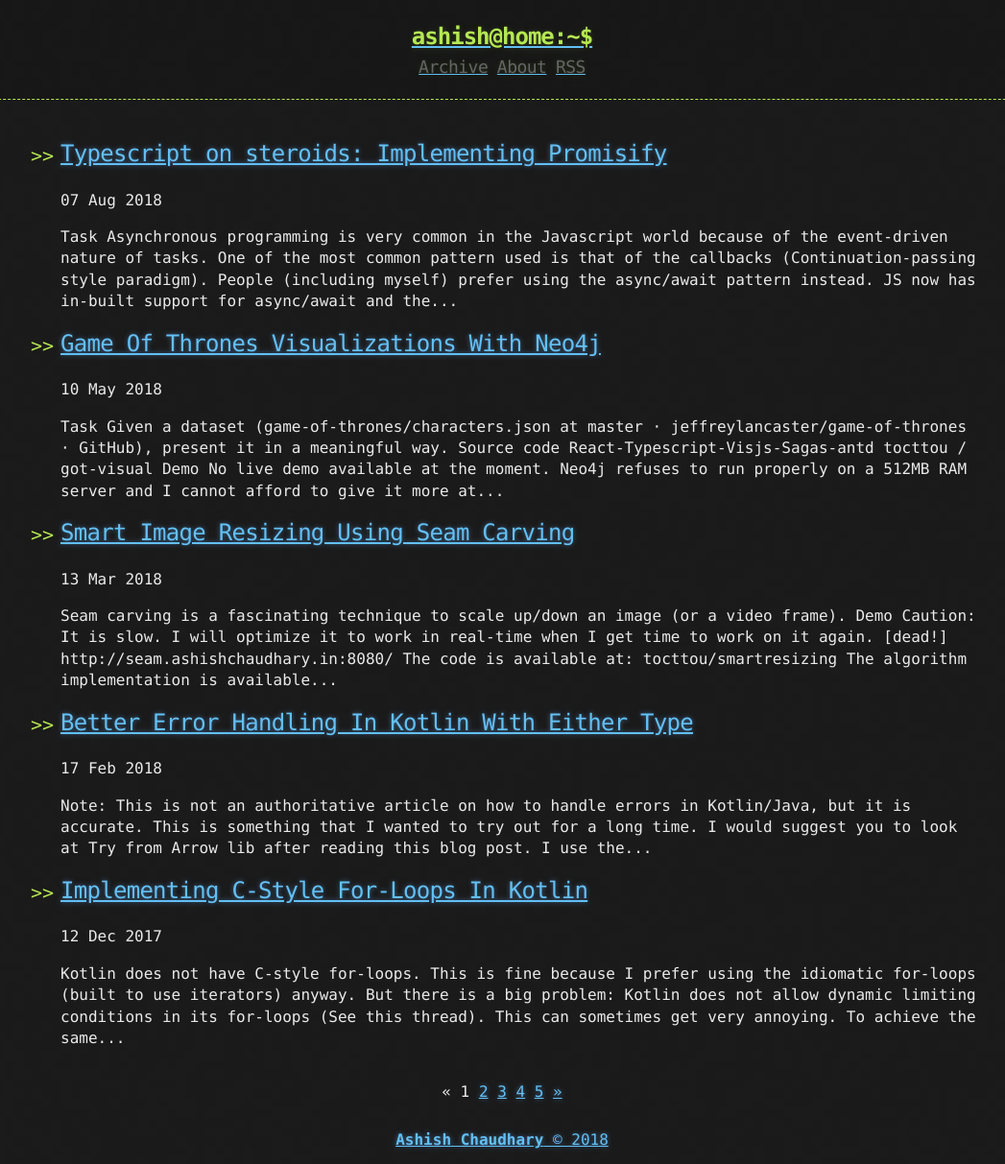
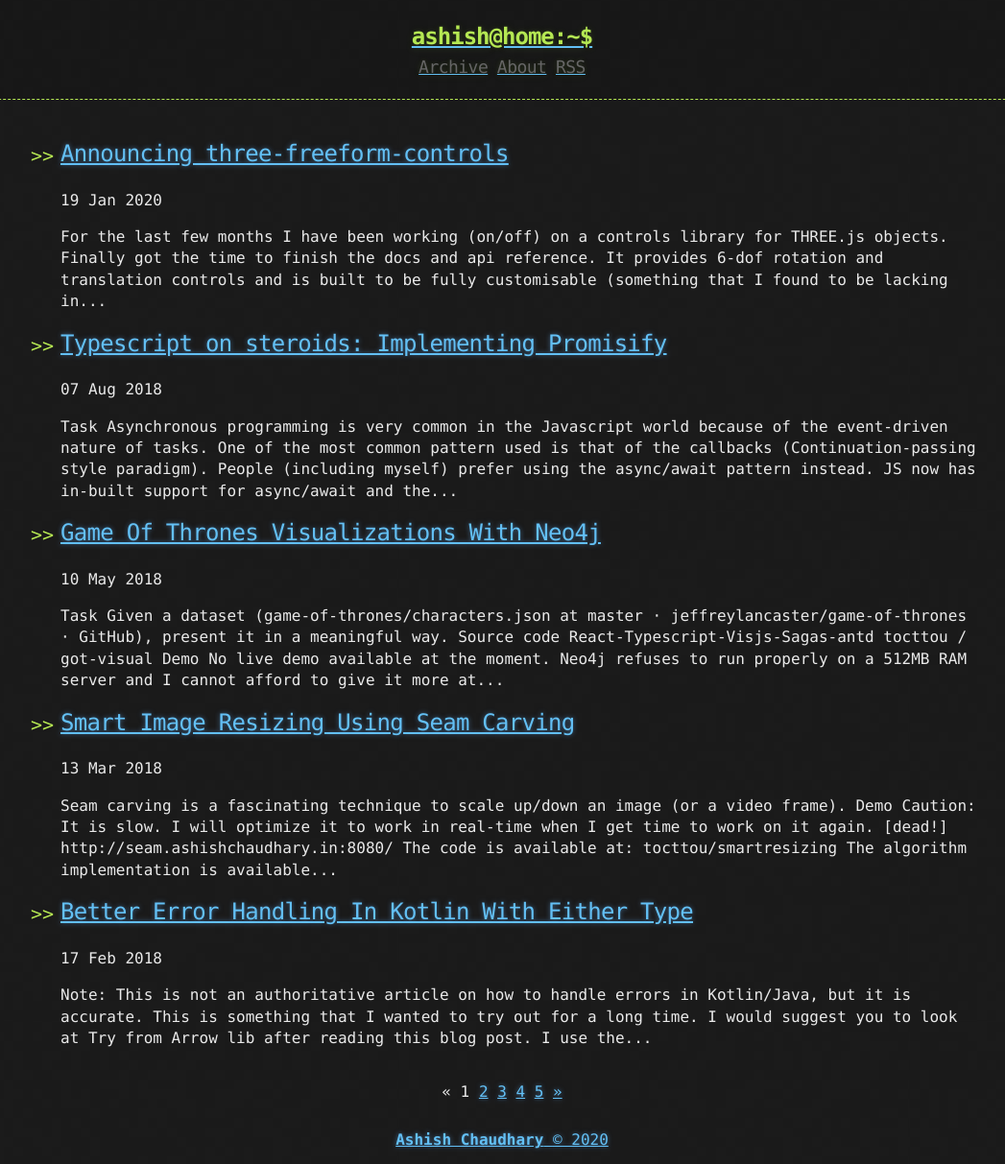
Before and after one commit to tocttou/tocttou.github.io, a Jekyll site: the page built from index.html, in a window 1280 px wide. Shown: the whole page at 96% size, without its empty margins (117-1164 px from the left). Built offline with Jekyll 4.4.1, drawn with Linux system fonts in a browser that asks for light colours; the list of posts is cut into pages by our own code.

Commit message:
new post

```diff
--- a/_config.yml
+++ b/_config.yml
@@ -31,4 +31,4 @@ google_analytics: "UA-67838485-1"
 
 # Custom variables
 owner : "Ashish Chaudhary"
-year : "2018"
+year : "2020"
--- /dev/null
+++ b/_posts/2020-01-19-announcing-three-freeform-controls.md
@@ -0,0 +1,38 @@
+---
+title: 'Announcing three-freeform-controls'
+published: true
+---
+
+For the last few months I have been working (on/off) on a controls library for `THREE.js` objects. Finally got the time to finish the docs and api reference.
+
+It provides 6-dof rotation and translation controls and is built to be fully customisable (something that I found to be lacking in TransformControls).
+
+Documentation: [https://ashishchaudhary.in/three-freeform-controls/](https://ashishchaudhary.in/three-freeform-controls/)
+
+Github: [https://github.com/tocttou/three-freeform-controls](https://github.com/tocttou/three-freeform-controls)
+
+Examples: [https://ashishchaudhary.in/three-freeform-controls/docs/examples](https://ashishchaudhary.in/three-freeform-controls/docs/examples.html)
+
+![three-freeform-controls](https://i.imgur.com/cTJTG9o.png)
+
+The following features are currently implemented:
+
+ 1. translation controls with 3 degrees of freedom
+ 2. rotation controls with 3 degrees of freedom
+ 3. translation and rotation controls about axes at arbitrary axes
+ 4. plane controls for translation restricted to an arbitrary plane
+ 5. rotation controls in the eye plane
+ 6. free-pick controls for translation in the eye plane
+ 7. fixed mode controls (retain orientation wrt. object rotation)
+ 8. inherit mode controls (make controls follow object rotation)
+ 9. custom objects as controls handles
+ 10. enabling partial controls only
+ 11. multiple instances of controls anchored to a single object
+ 12. different instances of controls anchored to a different objects
+
+The following two tasks are next on the radar:
+
+1. snap to grid in Translation controls
+2. tests
+
+Excited to take the project forawrd!
```
Also changed, not shown: 1 other file.
